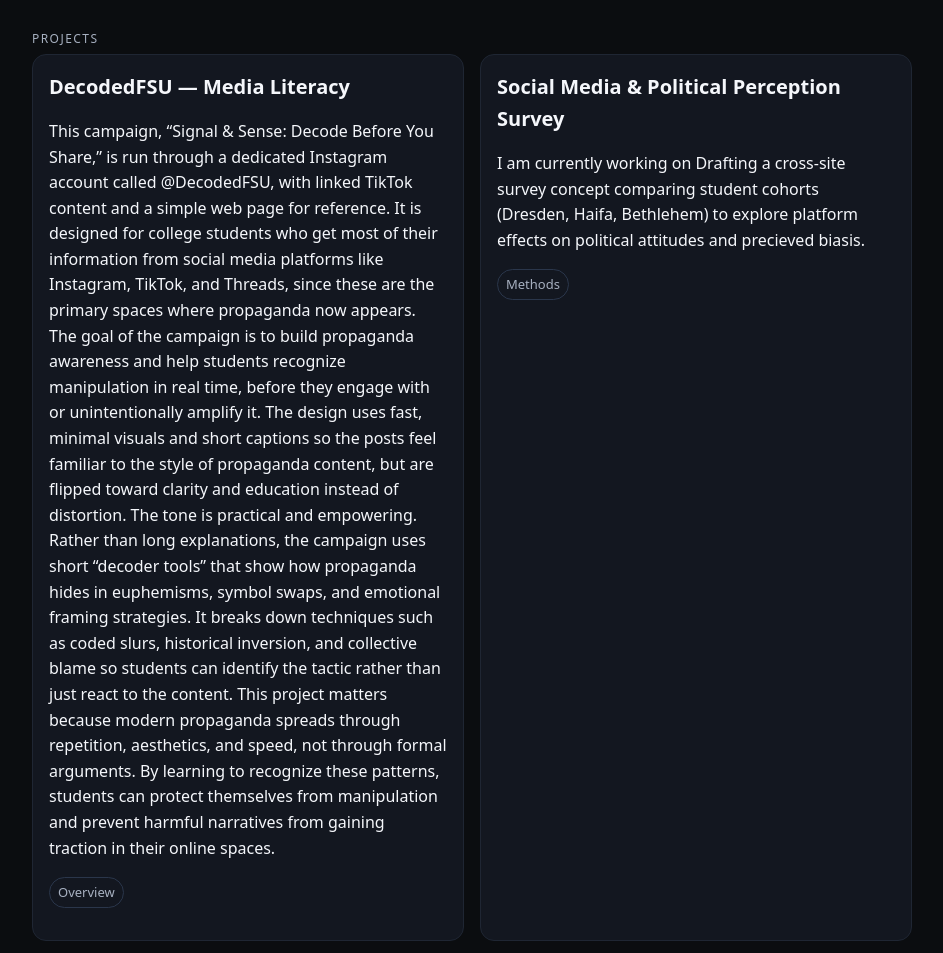
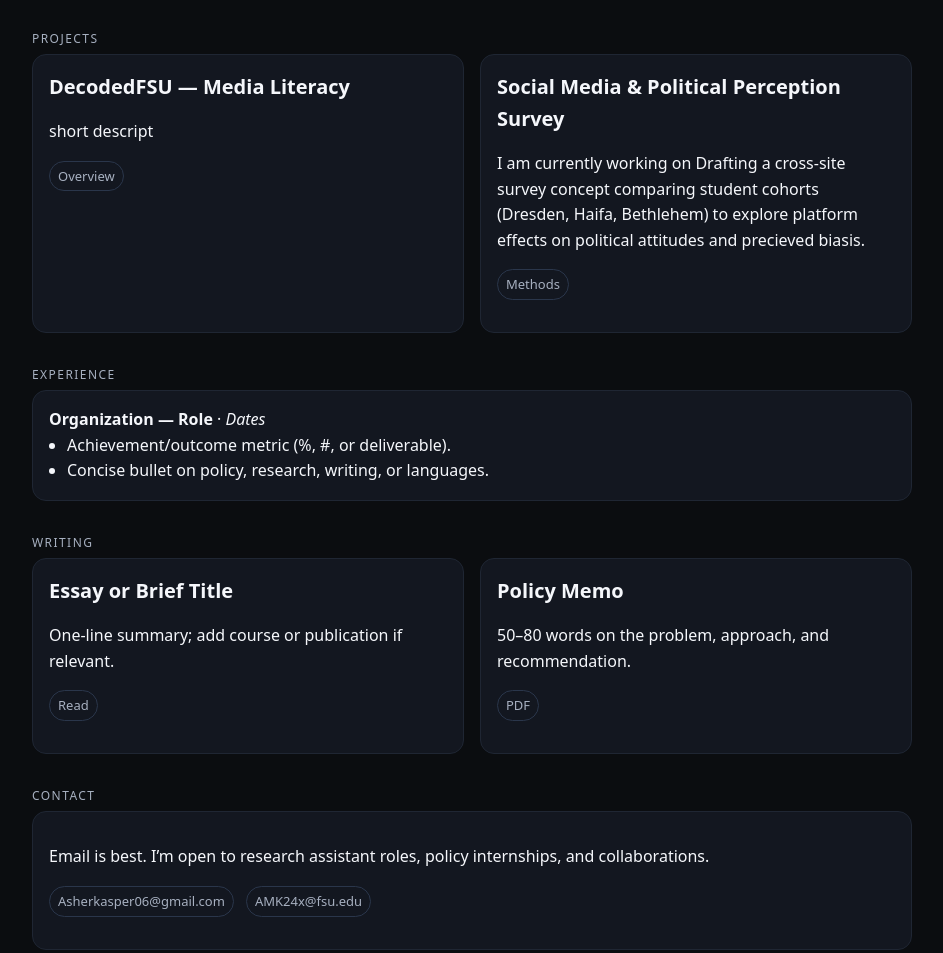
Before and after one commit to asherkasper06-lgtm/AsherKasper06-igtm.github.io, a plain HTML site: page index.html in a window 1280 px wide. Shown: the part 538-1491 px from the top of the page, without its empty margins (168-1111 px from the left). Drawn offline with Linux system fonts and the light colour scheme.

Commit message:
index.html

```diff
--- a/index.html
+++ b/index.html
@@ -77,10 +77,9 @@
       <div class="grid">
         <article class="card">
           <h2>DecodedFSU — Media Literacy</h2>
-          <p>This campaign, “Signal & Sense: Decode Before You Share,” is run through a dedicated Instagram account called @DecodedFSU, with linked TikTok content and a simple web page for reference. It is designed for college students who get most of their information from social media platforms like Instagram, TikTok, and Threads, since these are the primary spaces where propaganda now appears. The goal of the campaign is to build propaganda awareness and help students recognize manipulation in real time, before they engage with or unintentionally amplify it. The design uses fast, minimal visuals and short captions so the posts feel familiar to the style of propaganda content, but are flipped toward clarity and education instead of distortion.
-
-The tone is practical and empowering. Rather than long explanations, the campaign uses short “decoder tools” that show how propaganda hides in euphemisms, symbol swaps, and emotional framing strategies. It breaks down techniques such as coded slurs, historical inversion, and collective blame so students can identify the tactic rather than just react to the content. This project matters because modern propaganda spreads through repetition, aesthetics, and speed, not through formal arguments. By learning to recognize these patterns, students can protect themselves from manipulation and prevent harmful narratives from gaining traction in their online spaces.</p>
-          <p class="row"><a class="pill" href="#" target="_blank" rel="noopener">Overview</a></p>
+          <p> short descript </p>
+          <p class="row"><a class="pill" href="/decodedfsu.html" target="_blank" rel="noopener">Overview</a>
+</p>
         </article>
         <article class="card">
           <h2>Social Media & Political Perception Survey</h2>
```
